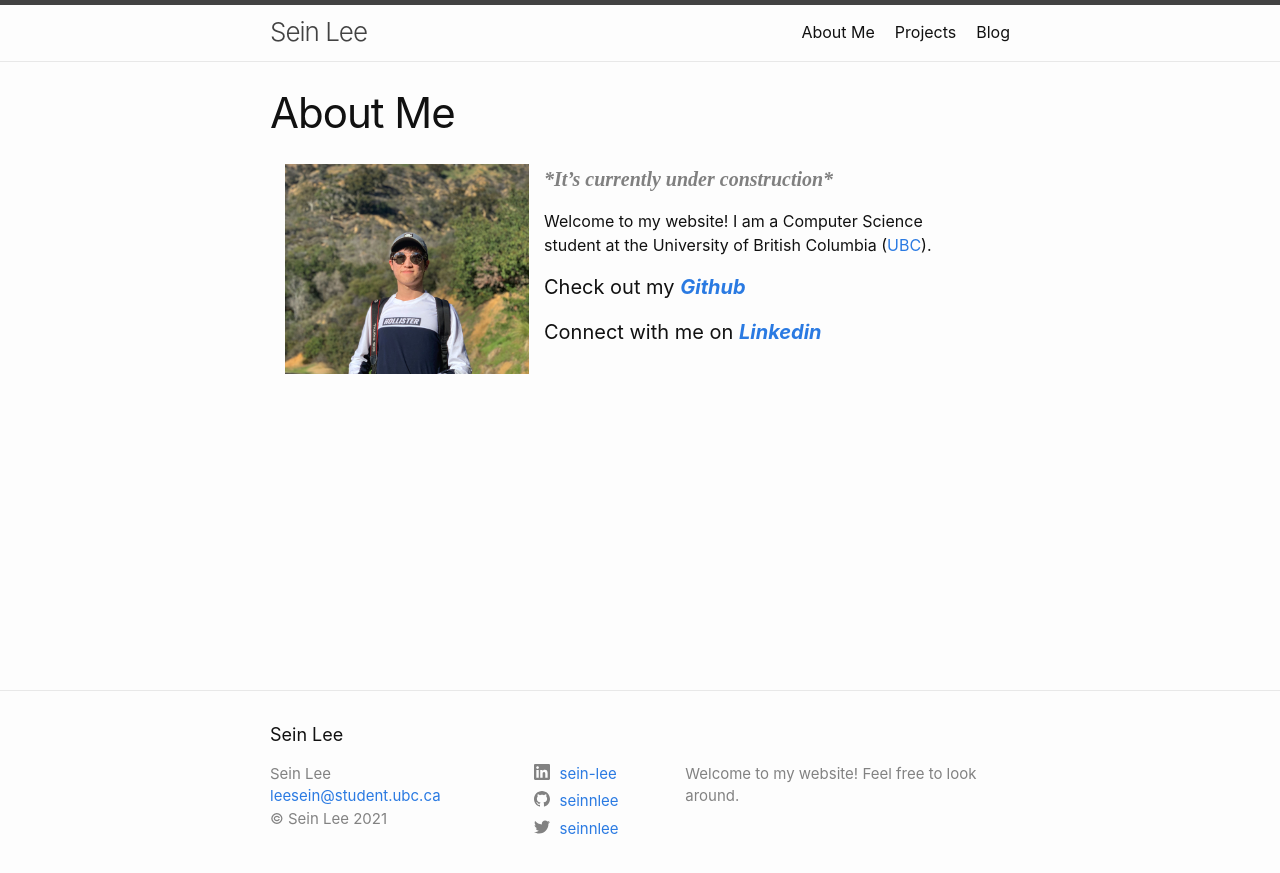
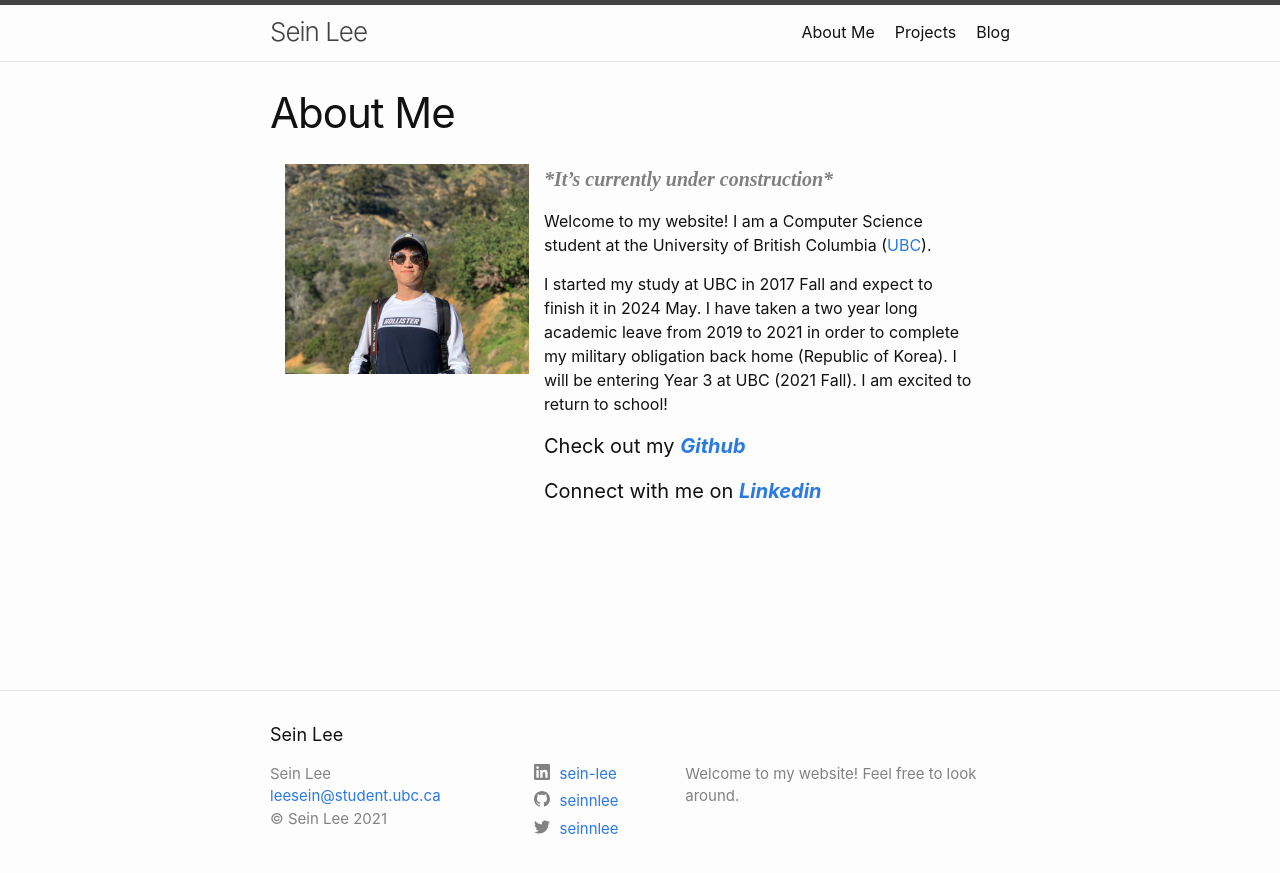
Before and after one commit to seinnlee/seinnlee.github.io, a Jekyll site: the page built from about.markdown, in a window 1280 px wide. Shown: the top 873 px of the page. Built offline with Jekyll 4.4.1, drawn with Linux system fonts in a browser that asks for light colours.

Commit message:
added more introduction to about me

```diff
--- a/about.markdown
+++ b/about.markdown
@@ -10,6 +10,8 @@ image: /assets/images/profile-image.jpg
 
 Welcome to my website! I am a Computer Science student at the University of British Columbia ([UBC](https://www.ubc.ca)).
 
+I started my study at UBC in 2017 Fall and expect to finish it in 2024 May. I have taken a two year long academic leave from 2019 to 2021 in order to complete my military obligation back home (Republic of Korea). I will be entering Year 3 at UBC (2021 Fall). I am excited to return to school!
+
 
 #### Check out my **_[Github](https://www.github.com/seinnlee)_**
 #### Connect with me on **_[Linkedin](https://www.linkedin.com/in/sein-lee)_**
```
